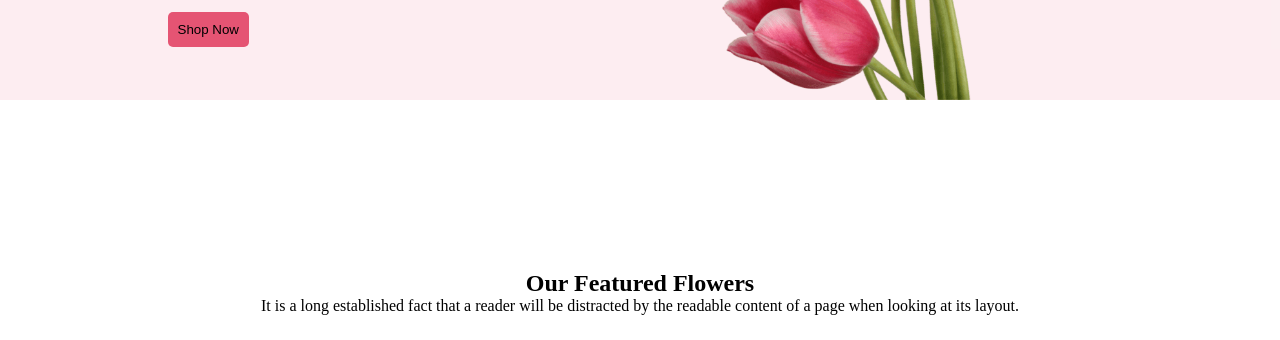
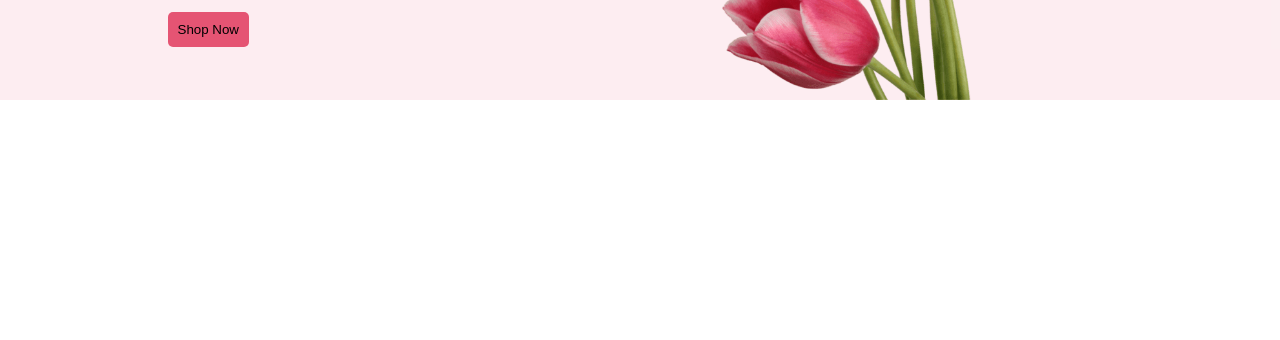
Before and after one commit to Shawan717/assignment-programming-hero, a plain HTML site: page index.html in a window 1280 px wide. Shown: the part 460-800 px from the top of the page. Drawn offline with Linux system fonts and the light colour scheme.

Commit message:
added the meaningful commit message

```diff
--- a/index.html
+++ b/index.html
@@ -23,11 +23,8 @@
   </header>
   <!--This is main section-->
   <main>
-    <div class="title-contact">
-        <h2>Our Featured Flowers</h2>
-        <p>It is a long established fact that a reader will be distracted by the readable content of a page when looking at its layout.</p>
 
-    </div>
+
   </main>
   <footer>
 
--- a/style.css
+++ b/style.css
@@ -39,8 +39,3 @@
   border-radius: 5px;
   border: 0;
 }
-/*This is main section*/
-.title-contact{
-  margin-top: 170px;
-  text-align: center;
-}
```
